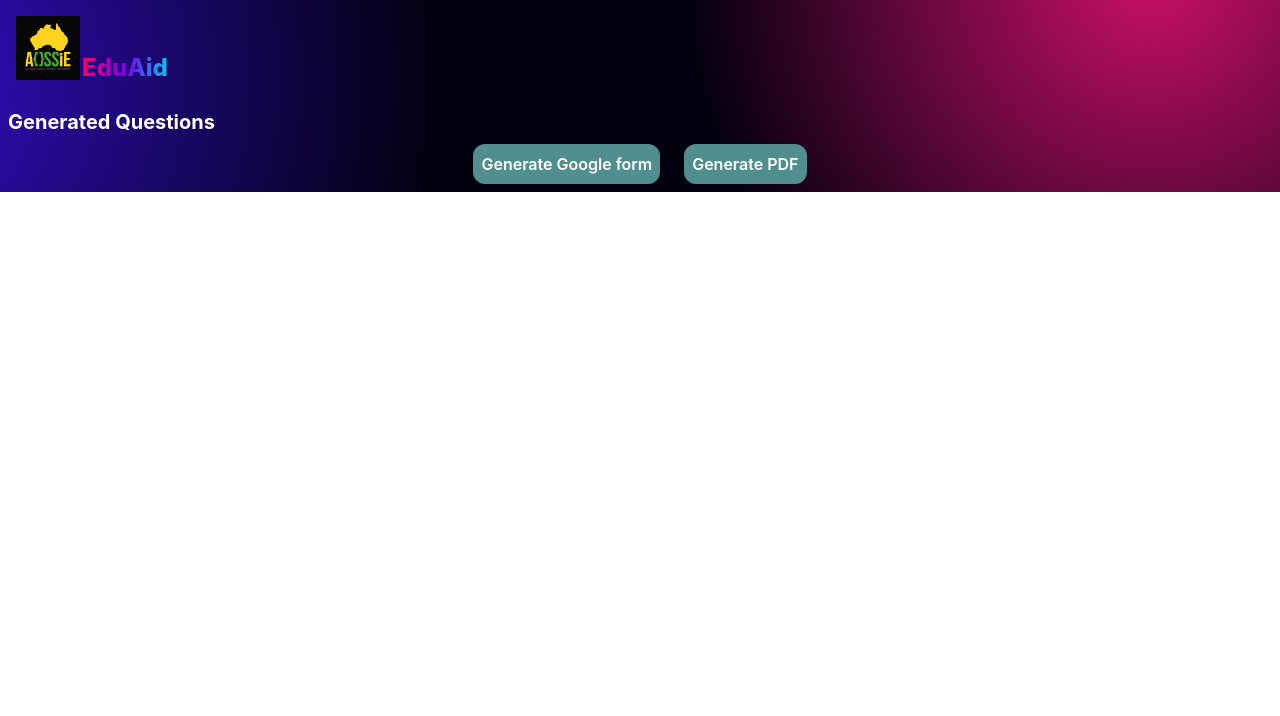
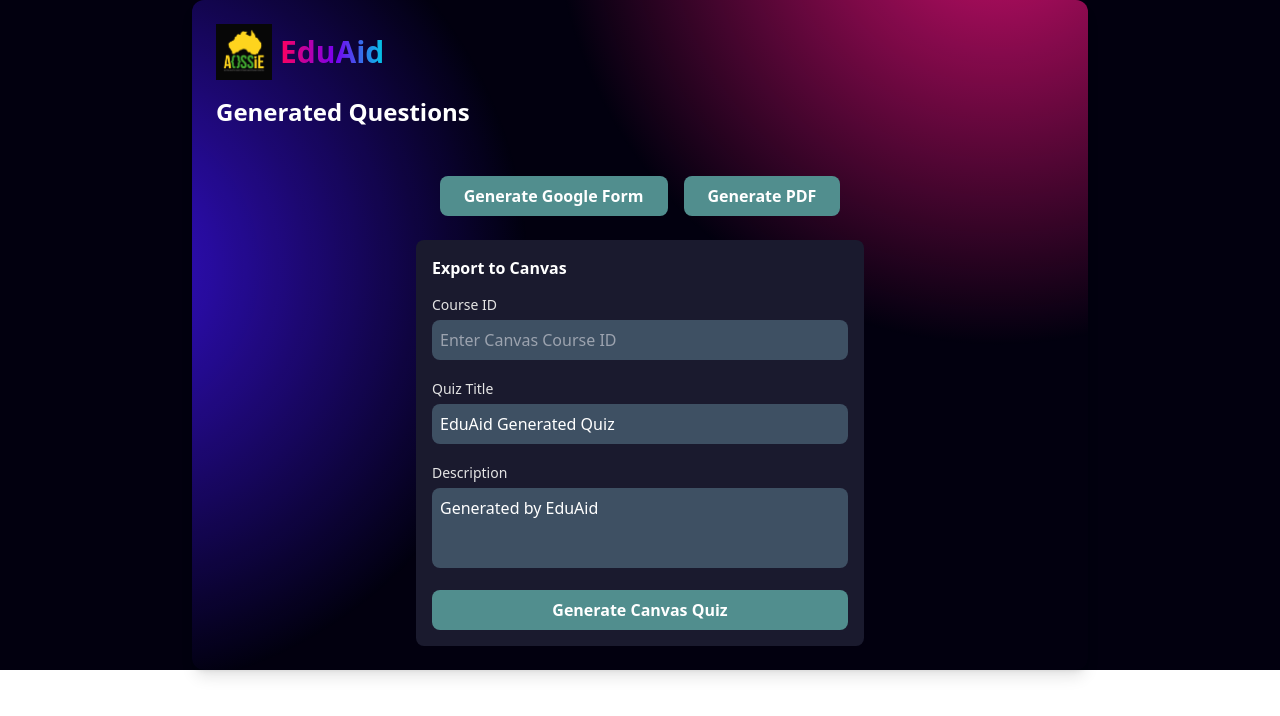
Before and after one commit to AOSSIE-Org/EduAid, a React (Create React App) app in the folder eduaid_web/: page /output in a window 1280 px wide. Shown: the top 716 px of the page. Built offline with nearby package versions, Linux system fonts and the light colour scheme.

Commit message:
feat: Integrate Canvas LMS for advanced quiz export functionality

```diff
--- a/eduaid_web/src/pages/Output.jsx
+++ b/eduaid_web/src/pages/Output.jsx
@@ -4,25 +4,40 @@ import "../index.css";
 import logo from "../assets/aossie_logo.png";
 import logoPNG from "../assets/aossie_logo_transparent.png";
 
-
 const Output = () => {
   const [qaPairs, setQaPairs] = useState([]);
   const [questionType, setQuestionType] = useState(
     localStorage.getItem("selectedQuestionType")
   );
+  const [canvasForm, setCanvasForm] = useState({
+    courseId: "",
+    title: "EduAid Generated Quiz",
+    description: "Generated by EduAid",
+  });
+  const [quizUrl, setQuizUrl] = useState("");
   const [pdfMode, setPdfMode] = useState("questions");
+  const [courseId, setCourseId] = useState(""); // New state for Canvas course ID
+  const [exportStatus, setExportStatus] = useState(""); // Status feedback for Canvas export
+
+  const handleCanvasFormChange = (e) => {
+    const { name, value } = e.target;
+    setCanvasForm((prev) => ({ ...prev, [name]: value }));
+  };
 
   useEffect(() => {
     const handleClickOutside = (event) => {
-        const dropdown = document.getElementById('pdfDropdown');
-        if (dropdown && !dropdown.contains(event.target) &&
-            !event.target.closest('button')) {
-            dropdown.classList.add('hidden');
+      const dropdown = document.getElementById("pdfDropdown");
+      if (
+        dropdown &&
+        !dropdown.contains(event.target) &&
+        !event.target.closest("button")
+      ) {
+        dropdown.classList.add("hidden");
       }
     };
 
-    document.addEventListener('mousedown', handleClickOutside);
-    return () => document.removeEventListener('mousedown', handleClickOutside);
+    document.addEventListener("mousedown", handleClickOutside);
+    return () => document.removeEventListener("mousedown", handleClickOutside);
   }, []);
 
   function shuffleArray(array) {
@@ -100,7 +115,9 @@ const Output = () => {
   }, []);
 
   const generateGoogleForm = async () => {
-    const response = await fetch(`${process.env.REACT_APP_BASE_URL}/generate_gform`, {
+    const response = await fetch(
+      `${process.env.REACT_APP_BASE_URL}/generate_gform`,
+      {
         method: "POST",
         headers: {
           "Content-Type": "application/json",
@@ -109,7 +126,8 @@ const Output = () => {
           qa_pairs: qaPairs,
           question_type: questionType,
         }),
-    });
+      }
+    );
 
     if (response.ok) {
       const result = await response.json();
@@ -126,7 +144,7 @@ const Output = () => {
       const arrayBuffer = await response.arrayBuffer();
       return new Uint8Array(arrayBuffer);
     } catch (error) {
-      console.error('Error loading logo:', error);
+      console.error("Error loading logo:", error);
       return null;
     }
   };
@@ -135,53 +153,49 @@ const Output = () => {
     const pageWidth = 595.28;
     const pageHeight = 841.89;
     const margin = 50;
-    const maxContentWidth = pageWidth - (2 * margin);
-    const maxContentHeight = pageHeight - (2 * margin);
+    const maxContentWidth = pageWidth - 2 * margin;
+    const maxContentHeight = pageHeight - 2 * margin;
 
     const pdfDoc = await PDFDocument.create();
     let page = pdfDoc.addPage([pageWidth, pageHeight]);
     const d = new Date(Date.now());
 
-    // Load and embed logo
     const logoBytes = await loadLogoAsBytes();
     let logoImage;
     if (logoBytes) {
       try {
         logoImage = await pdfDoc.embedPng(logoBytes);
-        const logoDims = logoImage.scale(0.2); // Scale down the logo
+        const logoDims = logoImage.scale(0.2);
         page.drawImage(logoImage, {
           x: margin,
           y: pageHeight - margin - 30,
           width: logoDims.width,
           height: logoDims.height,
         });
-        // Adjust title position to be next to the logo
-        page.drawText('EduAid generated Quiz', {
+        page.drawText("EduAid generated Quiz", {
           x: margin + logoDims.width + 10,
           y: pageHeight - margin,
-          size: 20
+          size: 20,
         });
-        page.drawText('Created On: ' + d.toString(), {
+        page.drawText("Created On: " + d.toString(), {
           x: margin + logoDims.width + 10,
           y: pageHeight - margin - 30,
-          size: 10
+          size: 10,
         });
       } catch (error) {
-        console.error('Error embedding logo:', error);
-        // Fallback to text-only header if logo embedding fails
-        page.drawText('EduAid generated Quiz', {
+        console.error("Error embedding logo:", error);
+        page.drawText("EduAid generated Quiz", {
           x: margin,
           y: pageHeight - margin,
-          size: 20
+          size: 20,
         });
-        page.drawText('Created On: ' + d.toString(), {
+        page.drawText("Created On: " + d.toString(), {
           x: margin,
           y: pageHeight - margin - 30,
-          size: 10
+          size: 10,
         });
       }
     }
-
 
     const form = pdfDoc.getForm();
     let y = pageHeight - margin - 70;
@@ -197,16 +211,13 @@ const Output = () => {
     };
 
     const wrapText = (text, maxWidth) => {
-      const words = text.split(' ');
+      const words = text.split(" ");
       const lines = [];
-      let currentLine = '';
+      let currentLine = "";
 
-      words.forEach(word => {
+      words.forEach((word) => {
         const testLine = currentLine ? `${currentLine} ${word}` : word;
-
-          // Adjust the multiplier to reflect a more realistic line width based on font size
-          const testWidth = testLine.length * 6; // Update the multiplier for better wrapping.
-
+        const testWidth = testLine.length * 6;
         if (testWidth > maxWidth) {
           lines.push(currentLine);
           currentLine = word;
@@ -222,16 +233,18 @@ const Output = () => {
       return lines;
     };
 
-
     qaPairs.forEach((qaPair) => {
       let requiredHeight = 60;
       const questionLines = wrapText(qaPair.question, maxContentWidth);
       requiredHeight += questionLines.length * 20;
 
-        if (mode !== 'answers') {
+      if (mode !== "answers") {
         if (qaPair.question_type === "Boolean") {
           requiredHeight += 60;
-            } else if (qaPair.question_type === "MCQ" || qaPair.question_type === "MCQ_Hard") {
+        } else if (
+          qaPair.question_type === "MCQ" ||
+          qaPair.question_type === "MCQ_Hard"
+        ) {
           const optionsCount = qaPair.options ? qaPair.options.length + 1 : 1;
           requiredHeight += optionsCount * 25;
         } else {
@@ -239,30 +252,33 @@ const Output = () => {
         }
       }
 
-        if (mode === 'answers' || mode === 'questions_answers') {
+      if (mode === "answers" || mode === "questions_answers") {
         requiredHeight += 40;
       }
 
       createNewPageIfNeeded(requiredHeight);
 
-        if (mode !== 'answers') {
+      if (mode !== "answers") {
         questionLines.forEach((line, lineIndex) => {
-              const textToDraw = lineIndex === 0
-                  ? `Q${questionIndex}) ${line}`  // First line includes question number
-                  : `        ${line}`;           // Subsequent lines are indented
+          const textToDraw =
+            lineIndex === 0
+              ? `Q${questionIndex}) ${line}`
+              : `        ${line}`;
           page.drawText(textToDraw, {
             x: margin,
-                  y: y - (lineIndex * 20),
+            y: y - lineIndex * 20,
             size: 12,
-                  maxWidth: maxContentWidth
+            maxWidth: maxContentWidth,
           });
         });
-          y -= (questionLines.length * 20 + 20);
+        y -= questionLines.length * 20 + 20;
 
-            if (mode === 'questions') {
+        if (mode === "questions") {
           if (qaPair.question_type === "Boolean") {
-                    const radioGroup = form.createRadioGroup(`question${questionIndex}_answer`);
-                    ['True', 'False'].forEach((option) => {
+            const radioGroup = form.createRadioGroup(
+              `question${questionIndex}_answer`
+            );
+            ["True", "False"].forEach((option) => {
               const radioOptions = {
                 x: margin + 20,
                 y,
@@ -273,14 +289,19 @@ const Output = () => {
               page.drawText(option, { x: margin + 40, y: y + 2, size: 12 });
               y -= 20;
             });
-                } else if (qaPair.question_type === "MCQ" || qaPair.question_type === "MCQ_Hard") {
+          } else if (
+            qaPair.question_type === "MCQ" ||
+            qaPair.question_type === "MCQ_Hard"
+          ) {
             const allOptions = [...(qaPair.options || [])];
             if (qaPair.answer && !allOptions.includes(qaPair.answer)) {
               allOptions.push(qaPair.answer);
             }
             const shuffledOptions = shuffleArray([...allOptions]);
 
-                    const radioGroup = form.createRadioGroup(`question${questionIndex}_answer`);
+            const radioGroup = form.createRadioGroup(
+              `question${questionIndex}_answer`
+            );
             shuffledOptions.forEach((option, index) => {
               const radioOptions = {
                 x: margin + 20,
@@ -293,35 +314,37 @@ const Output = () => {
               optionLines.forEach((line, lineIndex) => {
                 page.drawText(line, {
                   x: margin + 40,
-                                y: y + 2 - (lineIndex * 15),
-                                size: 12
+                  y: y + 2 - lineIndex * 15,
+                  size: 12,
                 });
               });
               y -= Math.max(25, optionLines.length * 20);
             });
           } else if (qaPair.question_type === "Short") {
-                    const answerField = form.createTextField(`question${questionIndex}_answer`);
+            const answerField = form.createTextField(
+              `question${questionIndex}_answer`
+            );
             answerField.setText("");
             answerField.addToPage(page, {
               x: margin,
               y: y - 20,
               width: maxContentWidth,
-                        height: 20
+              height: 20,
             });
             y -= 40;
           }
         }
       }
 
-        if (mode === 'answers' || mode === 'questions_answers') {
+      if (mode === "answers" || mode === "questions_answers") {
         const answerText = `Answer ${questionIndex}: ${qaPair.answer}`;
         const answerLines = wrapText(answerText, maxContentWidth);
         answerLines.forEach((line, lineIndex) => {
           page.drawText(line, {
             x: margin,
-                    y: y - (lineIndex * 15),
+            y: y - lineIndex * 15,
             size: 12,
-                    color: rgb(0, 0.5, 0)
+            color: rgb(0, 0.5, 0),
           });
         });
         y -= answerLines.length * 20;
@@ -332,72 +355,87 @@ const Output = () => {
     });
 
     const pdfBytes = await pdfDoc.save();
-    const blob = new Blob([pdfBytes], { type: 'application/pdf' });
-    const link = document.createElement('a');
+    const blob = new Blob([pdfBytes], { type: "application/pdf" });
+    const link = document.createElement("a");
     link.href = URL.createObjectURL(blob);
     link.download = "generated_questions.pdf";
     document.body.appendChild(link);
     link.click();
     document.body.removeChild(link);
 
-    document.getElementById('pdfDropdown').classList.add('hidden');
+    document.getElementById("pdfDropdown").classList.add("hidden");
+  };
+
+  // New function to export quiz to Canvas
+  const generateCanvasQuiz = async () => {
+    const { courseId, title, description } = canvasForm;
+    if (!courseId) {
+      setExportStatus("Please enter a Canvas Course ID.");
+      return;
+    }
+
+    setExportStatus("Exporting to Canvas...");
+    try {
+      const response = await fetch(`${process.env.REACT_APP_BASE_URL}/export/canvas`, {
+        method: "POST",
+        headers: { "Content-Type": "application/json" },
+        body: JSON.stringify({
+          course_id: courseId,
+          quiz: {
+            title,
+            description,
+            questions: qaPairs,
+          },
+        }),
+      });
+      const result = await response.json();
+      if (response.ok) {
+        setExportStatus("Success! Quiz exported:");
+      setQuizUrl(result.url);
+        window.open(result.url, "_blank");
+      } else {
+        setExportStatus(`Error: ${result.error}`);
+      }
+    } catch (error) {
+      setExportStatus("Failed to connect to server.");
+      console.error("Canvas export error:", error);
+    }
   };
 
   return (
-    <div className="popup w-full h-full bg-[#02000F] flex justify-center items-center">
-      <div className="w-full h-full bg-cust bg-opacity-50 bg-custom-gradient">
-        <div className="flex flex-col h-full">
-          <a href="/">
-            <div className="flex items-end gap-[2px]">
-              <img src={logo} alt="logo" className="w-16 my-4 ml-4 block" />
-              <div className="text-2xl mb-3 font-extrabold">
-                <span className="bg-gradient-to-r from-[#FF005C] to-[#7600F2] text-transparent bg-clip-text">
-                  Edu
-                </span>
-                <span className="bg-gradient-to-r from-[#7600F2] to-[#00CBE7] text-transparent bg-clip-text">
-                  Aid
-                </span>
-              </div>
+    <div className="w-full bg-[#02000F] flex justify-center items-center font-sans">
+      <div className="w-full max-w-4xl h-full bg-opacity-50 bg-custom-gradient rounded-xl shadow-lg flex flex-col p-6">
+        {/* Header */}
+        <a href="/" className="flex items-center gap-2">
+          <img src={logo} alt="logo" className="w-14" />
+          <div className="text-3xl font-extrabold">
+            <span className="bg-gradient-to-r from-[#FF005C] to-[#7600F2] text-transparent bg-clip-text">Edu</span>
+            <span className="bg-gradient-to-r from-[#7600F2] to-[#00CBE7] text-transparent bg-clip-text">Aid</span>
           </div>
         </a>
-          <div className="font-bold text-xl text-white mt-3 mx-2">
-            Generated Questions
-          </div>
-          <div className="flex-1 overflow-y-auto scrollbar-hide">
-            {qaPairs &&
-              qaPairs.map((qaPair, index) => {
-                const combinedOptions = qaPair.options
-                  ? [...qaPair.options, qaPair.answer]
-                  : [qaPair.answer];
+
+        {/* Title */}
+        <h2 className="font-bold text-2xl text-white mt-4 mb-6">Generated Questions</h2>
+
+        {/* Questions List */}
+        <div className="flex-1 overflow-y-auto scrollbar-thin scrollbar-thumb-gray-700 scrollbar-track-gray-900">
+          {qaPairs.map((qaPair, index) => {
+            const combinedOptions = qaPair.options ? [...qaPair.options, qaPair.answer] : [qaPair.answer];
             const shuffledOptions = shuffleArray(combinedOptions);
             return (
-                  <div
-                    key={index}
-                    className="px-2 bg-[#d9d9d90d] border-black border my-1 mx-2 rounded-xl py-2"
-                  >
-                    <div className="text-[#E4E4E4] text-sm">
-                      Question {index + 1}
-                    </div>
-                    <div className="text-[#FFF4F4] text-[1rem] my-1">
-                      {qaPair.question}
-                    </div>
+              <div key={index} className="bg-[#d9d9d90d] border border-gray-800 rounded-lg p-4 mb-3">
+                <p className="text-[#E4E4E4] text-sm">Question {index + 1}</p>
+                <p className="text-[#FFF4F4] text-lg my-1">{qaPair.question}</p>
                 {qaPair.question_type !== "Boolean" && (
                   <>
-                        <div className="text-[#E4E4E4] text-sm">Answer</div>
-                        <div className="text-[#FFF4F4] text-[1rem]">
-                          {qaPair.answer}
-                        </div>
+                    <p className="text-[#E4E4E4] text-sm">Answer</p>
+                    <p className="text-[#FFF4F4] text-base">{qaPair.answer}</p>
                     {qaPair.options && qaPair.options.length > 0 && (
-                          <div className="text-[#FFF4F4] text-[1rem]">
+                      <div className="mt-2">
                         {shuffledOptions.map((option, idx) => (
-                              <div key={idx}>
-                                <span className="text-[#E4E4E4] text-sm">
-                                  Option {idx + 1}:
-                                </span>{" "}
-                                <span className="text-[#FFF4F4] text-[1rem]">
-                                  {option}
-                                </span>
-                              </div>
+                          <p key={idx} className="text-[#FFF4F4] text-base">
+                            <span className="text-[#E4E4E4] text-sm">Option {idx + 1}: </span>{option}
+                          </p>
                         ))}
                       </div>
                     )}
@@ -407,43 +445,108 @@ const Output = () => {
             );
           })}
         </div>
-          <div className="items-center flex justify-center gap-6 mx-auto">
+
+        {/* Action Buttons */}
+        <div className="mt-6 flex flex-col items-center gap-6">
+          {/* Google Form and PDF Buttons */}
+          <div className="flex gap-4 flex-wrap justify-center">
             <button
-              className="bg-[#518E8E] items-center flex gap-1 my-2 font-semibold text-white px-2 py-2 rounded-xl"
               onClick={generateGoogleForm}
+              className="bg-[#518E8E] text-white font-semibold px-6 py-2 rounded-lg hover:bg-[#3e706e] transition-colors"
             >
-              Generate Google form
+              Generate Google Form
             </button>
             <div className="relative">
               <button
-                className="bg-[#518E8E] items-center flex gap-1 my-2 font-semibold text-white px-2 py-2 rounded-xl"
-                onClick={() => document.getElementById('pdfDropdown').classList.toggle('hidden')}
+                onClick={() => document.getElementById("pdfDropdown").classList.toggle("hidden")}
+                className="bg-[#518E8E] text-white font-semibold px-6 py-2 rounded-lg hover:bg-[#3e706e] transition-colors"
               >
                 Generate PDF
               </button>
               <div
                 id="pdfDropdown"
-                className="hidden absolute bottom-full mb-1 bg-[#02000F] shadow-md text-white rounded-lg shadow-lg"
+                className="hidden absolute bottom-full mb-2 w-48 bg-[#1a1a2e] text-white rounded-lg shadow-lg z-10"
               >
                 <button
-                  className="block w-full text-left px-4 py-2 hover:bg-gray-500 rounded-t-lg"
-                  onClick={() => generatePDF('questions')}
+                  onClick={() => generatePDF("questions")}
+                  className="block w-full text-left px-4 py-2 hover:bg-[#2e2e4a] rounded-t-lg transition-colors"
                 >
                   Questions Only
                 </button>
                 <button
-                  className="block w-full text-left px-4 py-2 hover:bg-gray-500"
-                  onClick={() => generatePDF('questions_answers')}
+                  onClick={() => generatePDF("questions_answers")}
+                  className="block w-full text-left px-4 py-2 hover:bg-[#2e2e4a] transition-colors"
                 >
                   Questions with Answers
                 </button>
                 <button
-                  className="block w-full text-left px-4 py-2 hover:bg-gray-500 rounded-b-lg"
-                  onClick={() => generatePDF('answers')}
+                  onClick={() => generatePDF("answers")}
+                  className="block w-full text-left px-4 py-2 hover:bg-[#2e2e4a] rounded-b-lg transition-colors"
                 >
                   Answers Only
                 </button>
               </div>
+            </div>
+          </div>
+
+          {/* Canvas Export Section */}
+          <div className="w-full max-w-md bg-[#1a1a2e] p-4 rounded-lg">
+            <h3 className="text-white font-semibold mb-3">Export to Canvas</h3>
+            <div className="space-y-4">
+              <div>
+                <label className="text-[#E4E4E4] text-sm">Course ID</label>
+                <input
+                  type="text"
+                  name="courseId"
+                  value={canvasForm.courseId}
+                  onChange={handleCanvasFormChange}
+                  placeholder="Enter Canvas Course ID"
+                  className="w-full bg-[#3e5063] text-white rounded-lg p-2 mt-1 outline-none focus:ring-2 focus:ring-[#518E8E]"
+                />
+              </div>
+              <div>
+                <label className="text-[#E4E4E4] text-sm">Quiz Title</label>
+                <input
+                  type="text"
+                  name="title"
+                  value={canvasForm.title}
+                  onChange={handleCanvasFormChange}
+                  placeholder="Enter quiz title"
+                  className="w-full bg-[#3e5063] text-white rounded-lg p-2 mt-1 outline-none focus:ring-2 focus:ring-[#518E8E]"
+                />
+              </div>
+              <div>
+                <label className="text-[#E4E4E4] text-sm">Description</label>
+                <textarea
+                  name="description"
+                  value={canvasForm.description}
+                  onChange={handleCanvasFormChange}
+                  placeholder="Enter quiz description"
+                  className="w-full bg-[#3e5063] text-white rounded-lg p-2 mt-1 outline-none focus:ring-2 focus:ring-[#518E8E] resize-none h-20"
+                />
+              </div>
+              <button
+                onClick={generateCanvasQuiz}
+                className="w-full bg-[#518E8E] text-white font-semibold px-6 py-2 rounded-lg hover:bg-[#3e706e] transition-colors"
+              >
+                Generate Canvas Quiz
+              </button>
+              {exportStatus && (
+  <p className={`text-sm ${exportStatus.includes("Success") ? "text-green-400" : "text-red-400"}`}>
+    {exportStatus}{" "}
+    {quizUrl && (
+      <a
+        href={quizUrl}
+        target="_blank"
+        rel="noopener noreferrer"
+        className="underline"
+      >
+        {quizUrl}
+      </a>
+    )}
+  </p>
+)}
+
             </div>
           </div>
         </div>
```
Also changed, not shown: 1 other file (tests, documents, lock files or other folders). Lines whose indentation alone changed are shown as unchanged.
